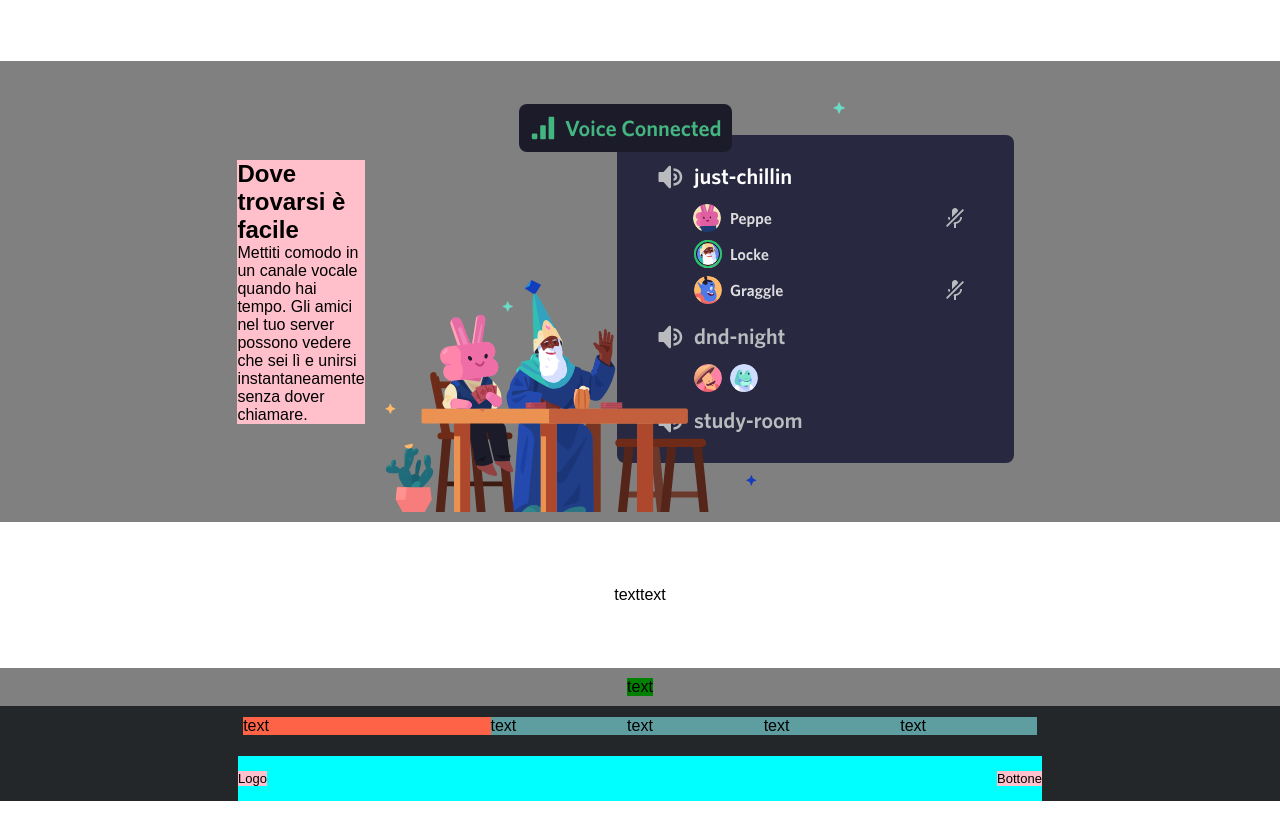
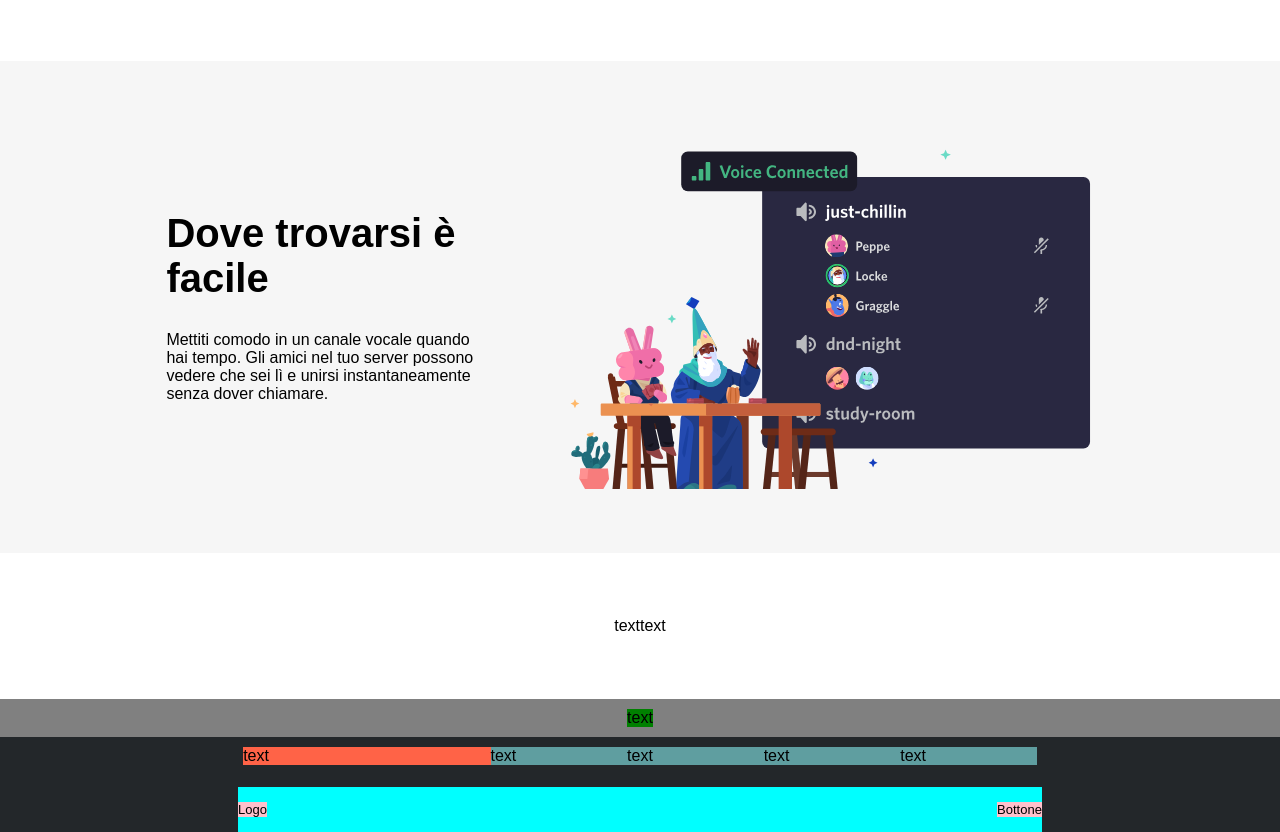
Before and after one commit to vmqxdv/htmlcss-discord, a plain HTML site: page index.html in a window 1280 px wide. Shown: the part 937-1769 px from the top of the page. Before the commit the page ends 1738 px from the top, so only its background shows below. Drawn offline with Linux system fonts and the light colour scheme.

Commit message:
style: Styled the third section; refractor: United the values shared between the second and third section

```diff
--- a/css/style.css
+++ b/css/style.css
@@ -5,6 +5,7 @@
 }
 
 /* \GENERAL */
+
 
 
 /* HEADER */
@@ -33,6 +34,7 @@ header>button {
 /* \HEADER */
 
 
+
 /* MAIN */
 main>div {
   display: flex;
@@ -42,6 +44,7 @@ main>div {
 }
 
 /* \MAIN */
+
 
 
 /* hero - SECTION */
@@ -77,46 +80,48 @@ main>div {
   background-color: #23272a;
   margin-left: .8em;
 }
+
 /* \hero - SECTION */
 
 
+
 /* SECOND - SECTION */
-.second {
+.second>img {
+  padding-right: 2em;
+}
+
+
+/* \SECOND - SECTION */
+
+
+
+/* SECOND & THIRD */
+.second, .third {
   padding: 5% 13%;
 }
 
-.second > img {
+.second>img, .third>img {
   width: 35em;
-  padding-right: 2em;
 }
 
-.second>div>h2 {
+.second>div>h2, .third>div>h2 {
   font-size: 2.5em;
   padding-bottom: 0.75em;
 }
 
-.second>div>p {
+.second>div>p, .third>div>p {
   max-width: 19.5em;
 }
-/* \SECOND - SECTION */
+/* \SECOND & THIRD */
+
 
 
 /* THIRD - SECTION */
 .third {
-  background-color: grey;
+  background-color: #f6f6f6;
 }
+/* \THIRD - SECTION */
 
-.third div:first-child {
-  background-color: pink;
-  flex-grow: 1;
-}
-
-.third div:last-child {
-  background-color: cornflowerblue;
-  flex-grow: 2;
-}
-
-/* \THIRD - SECTION */
 
 
 /* FORTH - SECTION */
@@ -129,6 +134,7 @@ main>div {
 }
 
 /* \FORTH - SECTION */
+
 
 
 /* FIFTH - SECTION */
@@ -147,6 +153,7 @@ main>div {
 }
 
 /* \FIFTH - SECTION */
+
 
 
 /* FOOTER - SECTION */
@@ -171,5 +178,4 @@ footer div>div {
   font-size: small;
   background-color: pink;
 }
-
 /* \FOOTER - SECTION */
```
